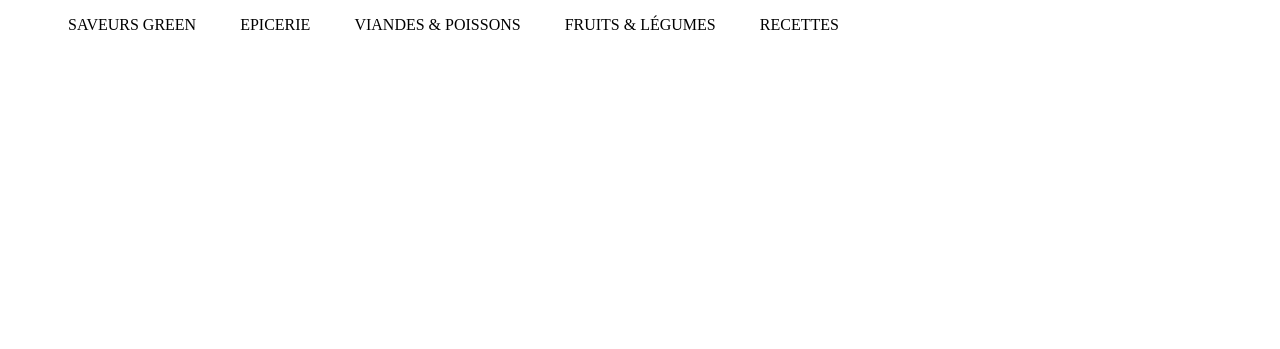
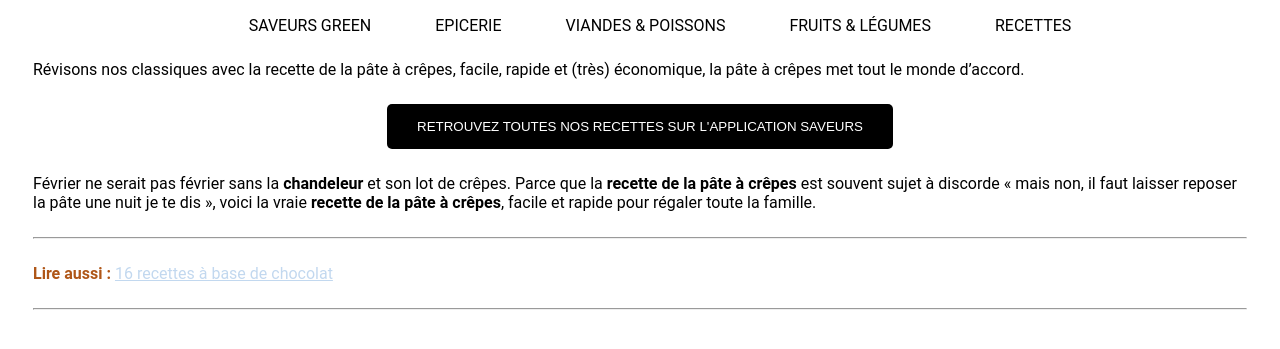
Before and after one commit to CodeMathis/tds-web-2022, a PHP site: page /Recette.html in a window 1280 px wide. Shown: the top 349 px of the page. Run offline with PHP 8.4, Linux system fonts and the light colour scheme.

Commit message:
update style.css

```diff
--- a/Recette.html
+++ b/Recette.html
@@ -7,6 +7,7 @@
 	</head>
 
 	<body>
+		<center>
 		<ul class="menu">
 			<li>SAVEURS GREEN</li>
 			<li>EPICERIE</li>
@@ -14,5 +15,20 @@
 			<li>FRUITS & LÉGUMES</li>
 			<li>RECETTES</li>
 		</ul>
+		</center>
+
+		<p>
+			Révisons nos classiques avec la recette de la pâte à crêpes, facile, rapide et (très) économique, la pâte à crêpes met tout le monde d’accord.
+		</p>
+		<center><input class="bouton1" type="button" value="RETROUVEZ TOUTES NOS RECETTES SUR L'APPLICATION SAVEURS"></center>
+		<p>
+			Février ne serait pas février sans la <strong>chandeleur</strong> et son lot de crêpes. Parce que la <strong>recette de la pâte à crêpes</strong> est souvent sujet à discorde
+			« mais non, il faut laisser  reposer la pâte une nuit je te dis », voici la vraie <strong>recette de la pâte à crêpes</strong>, facile et rapide pour régaler toute la famille.
+		</p>
+		<hr/>
+		<p id="lireaussi">
+			<strong>Lire aussi : </strong><a href="https://www.iletaitunefoislapatisserie.com/2022/04/recette-meilleur-gateau-au-chocolat.html">16 recettes à base de chocolat</a>
+		</p>
+		<hr/>
 	</body>
 </html>
--- a/css/style_Recette.css
+++ b/css/style_Recette.css
@@ -1,4 +1,41 @@
 .menu>li {
 	display: inline-block;
-	margin: 0 20px;
+	margin: 0 30px;
+    text-align: center
 }
+
+.menu{
+	border: 1px black;
+	background: white;
+}
+
+.bouton1{
+	justify-content: center;
+	border: 1px black;
+	background: black;
+	color: white;
+	padding: 15px 30px 15px 30px;
+	border-radius: 5px;
+}
+
+hr{
+	display: block;
+	margin: 0px 25px 0px 25px
+}
+
+p{
+	display: block;
+	margin: 25px 25px 25px 25px
+}
+
+a{
+	color:rgb(194,216,239)
+}
+
+body{
+	font-family: 'Roboto', sans-serif;
+}
+
+#lireaussi{
+	color:rgb(175,86,23)
+}
```
